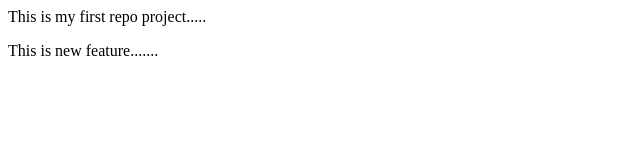
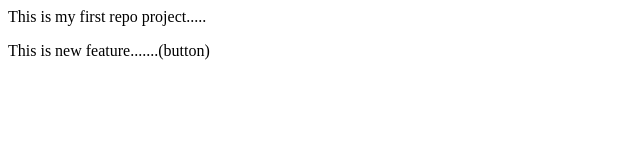
Before and after one commit to amirashaikh/localrepo, a plain HTML site: page index.html in a window 1280 px wide. Shown: the full height of the page, 0-640 px from the left. Drawn offline with Linux system fonts and the light colour scheme.

Commit message:
add button

```diff
--- a/index.html
+++ b/index.html
@@ -1,2 +1,2 @@
 <P> This is my first repo project..... </P>
-<p> This is new feature.......</p>
+<p> This is new feature.......(button) </p>
```
